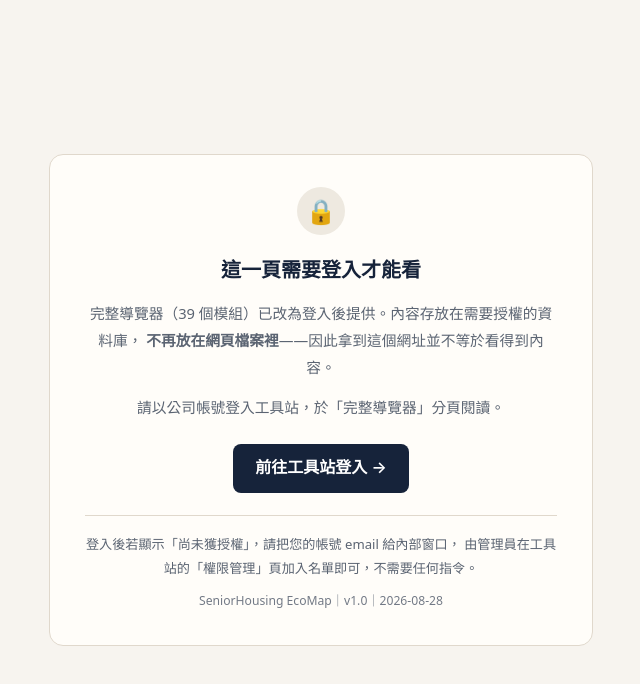
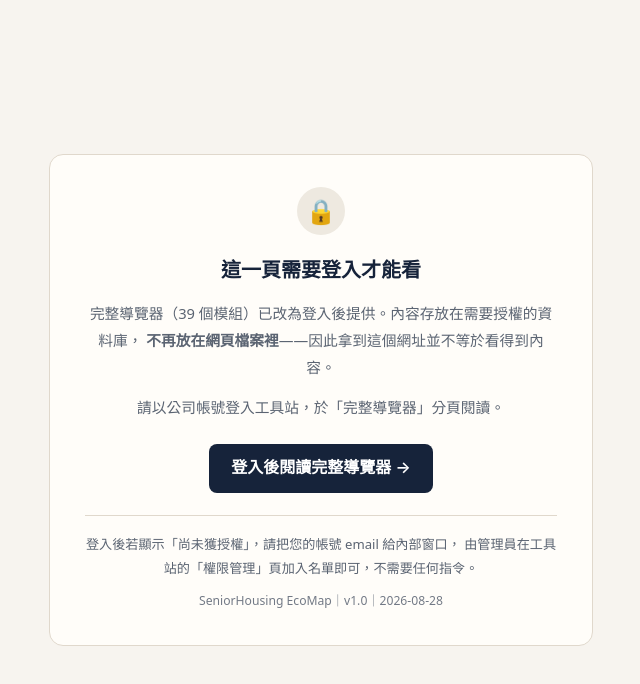
Before and after one commit to NCHSIEH/senior-housing-as-a-service, a plain HTML site: page full/index.html in a window 1280 px wide. Shown: the whole page, without its empty margins (319-959 px from the left). Drawn offline with Linux system fonts and the light colour scheme.

Commit message:
工具站移至根目錄；側欄分組

```diff
--- a/full/index.html
+++ b/full/index.html
@@ -34,7 +34,7 @@
   <p>
     請以公司帳號登入工具站，於「完整導覽器」分頁閱讀。
   </p>
-  <a class="go" href="https://senior-housing-rghealth.web.app/tools/">前往工具站登入 →</a>
+  <a class="go" href="https://senior-housing-rghealth.web.app/#/navigator">登入後閱讀完整導覽器 →</a>
   <div class="foot">
     登入後若顯示「尚未獲授權」，請把您的帳號 email 給內部窗口，
     由管理員在工具站的「權限管理」頁加入名單即可，不需要任何指令。
```
